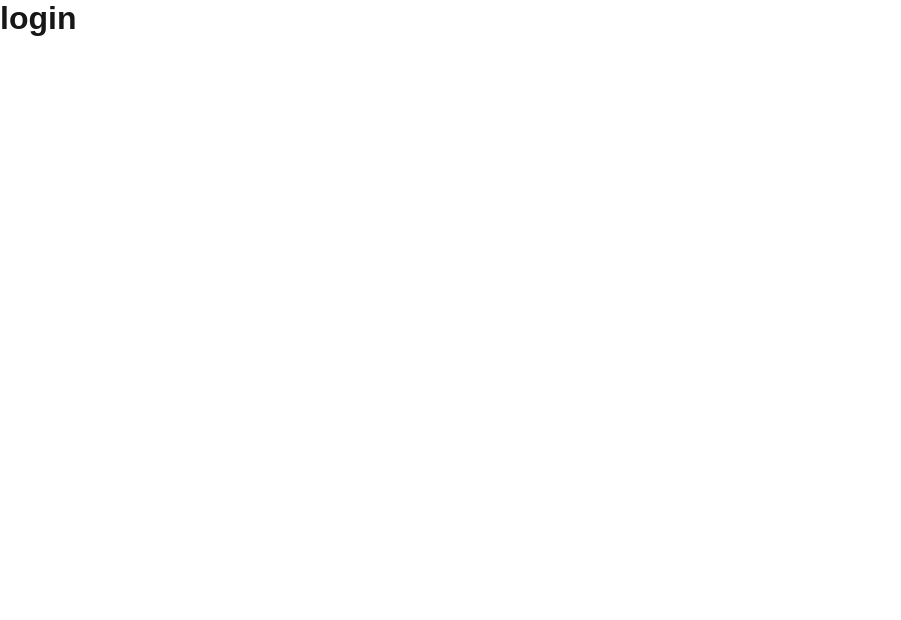
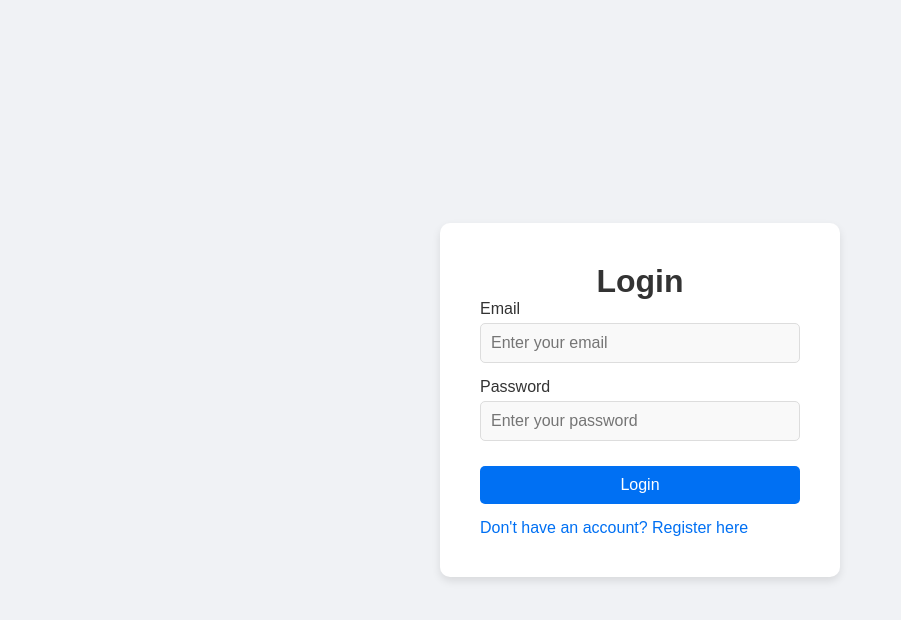
Before and after one commit to Sterling-Gore/COSC4353, a Next.js app in the folder ftgoo/: page /login/login in a window 1280 px wide. Shown: the top 620 px of the page, without its empty margins (0-901 px from the left). Built offline with nearby package versions, Linux system fonts and the light colour scheme.

Commit message:
feature: created frontend for login page

```diff
--- a/ftgoo/pages/login/login.js
+++ b/ftgoo/pages/login/login.js
@@ -1,3 +1,141 @@
-export default function login(){
-    return <h1> login </h1>;
+import { useState } from "react";
+import { useRouter } from "next/router";
+
+export default function Login() {
+  const router = useRouter();
+
+  // State to store form input
+  const [email, setEmail] = useState("");
+  const [password, setPassword] = useState("");
+  const [error, setError] = useState("");
+
+  // Handler for form submission
+  const handleSubmit = async (e) => {
+    e.preventDefault();
+
+    // Basic form validation
+    if (!email || !password) {
+      setError("Please fill in all fields");
+      return;
+    }
+
+    try {
+      // Add authentication logic here, such as calling an API
+      // If successful, redirect to the dashboard or home
+      router.push("/dashboard"); // Example redirect after login
+    } catch (err) {
+      // Handle login errors (e.g., wrong credentials)
+      setError("Login failed. Please check your credentials and try again.");
+    }
+  };
+
+  return (
+    <div style={styles.container}>
+      <div style={styles.loginBox}>
+        <h1 style={styles.title}>Login</h1>
+        <form onSubmit={handleSubmit} style={styles.form}>
+          {error && <p style={styles.error}>{error}</p>}
+          <div style={styles.inputGroup}>
+            <label style={styles.label}>Email</label>
+            <input
+              type="email"
+              value={email}
+              onChange={(e) => setEmail(e.target.value)}
+              placeholder="Enter your email"
+              required
+              style={styles.input}
+            />
+          </div>
+          <div style={styles.inputGroup}>
+            <label style={styles.label}>Password</label>
+            <input
+              type="password"
+              value={password}
+              onChange={(e) => setPassword(e.target.value)}
+              placeholder="Enter your password"
+              required
+              style={styles.input}
+            />
+          </div>
+          <button type="submit" style={styles.button}>
+            Login
+          </button>
+          <div style={styles.links}>
+            <a href="/register" style={styles.link}>
+              Don't have an account? Register here
+            </a>
+          </div>
+        </form>
+      </div>
+    </div>
+  );
 }
+
+// Inline styles for the login page
+const styles = {
+  container: {
+    display: "flex",
+    justifyContent: "center",
+    alignItems: "center",
+    height: "100vh",
+    backgroundColor: "#f0f2f5",
+  },
+  loginBox: {
+    backgroundColor: "#ffffff",
+    padding: "40px",
+    borderRadius: "10px",
+    boxShadow: "0 4px 8px rgba(0, 0, 0, 0.1)",
+    maxWidth: "400px",
+    width: "100%",
+    textAlign: "center",
+  },
+  title: {
+    color: "#333333", // Dark text color for better readability
+  },
+  form: {
+    display: "flex",
+    flexDirection: "column",
+  },
+  inputGroup: {
+    marginBottom: "15px",
+    textAlign: "left",
+  },
+  label: {
+    color: "#333333", // Dark text color for better readability
+    marginBottom: "5px",
+    display: "block",
+  },
+  input: {
+    width: "100%",
+    padding: "10px",
+    border: "1px solid #ddd",
+    borderRadius: "5px",
+    fontSize: "16px",
+    boxSizing: "border-box",
+    backgroundColor: "#f9f9f9", // Light background for input
+    color: "#333333", // Dark text color inside input
+  },
+  button: {
+    padding: "10px",
+    backgroundColor: "#0070f3",
+    color: "#ffffff",
+    border: "none",
+    borderRadius: "5px",
+    cursor: "pointer",
+    fontSize: "16px",
+    marginTop: "10px",
+  },
+  error: {
+    color: "red",
+    marginBottom: "10px",
+  },
+  links: {
+    marginTop: "15px",
+    display: "flex",
+    justifyContent: "space-between",
+  },
+  link: {
+    color: "#0070f3", // Blue color for links
+    textDecoration: "none",
+  },
+};
```
